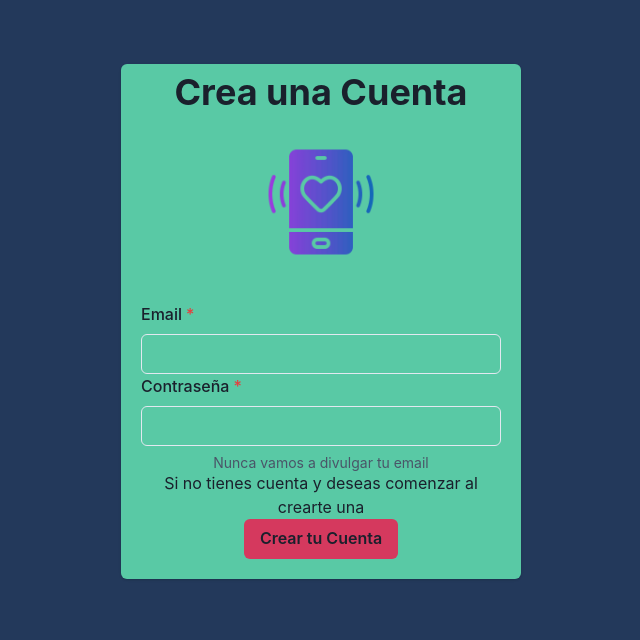
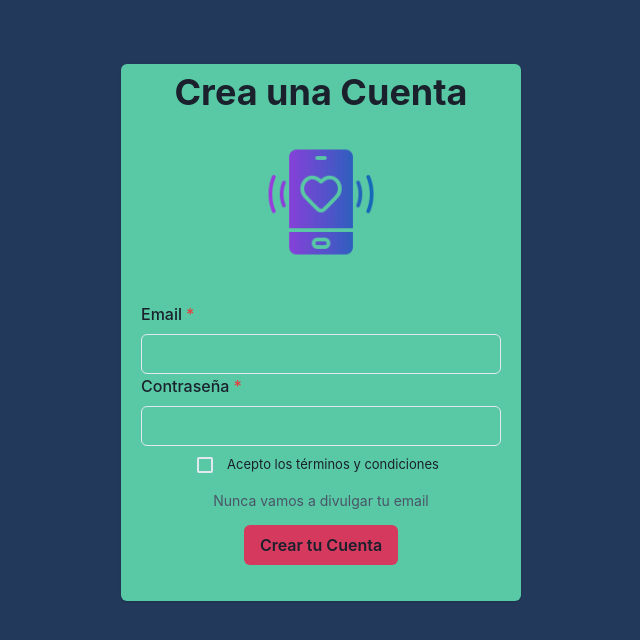
Before and after one commit to fermuzadev/wm-front-app, a React (Vite) app: page /signup in a window 1280 px wide. Shown: the top 640 px of the page, without its empty margins (319-959 px from the left). Built offline with nearby package versions, Linux system fonts and the light colour scheme.

Commit message:
register working

```diff
--- a/src/pages/Signup.jsx
+++ b/src/pages/Signup.jsx
@@ -1,3 +1,5 @@
+import { useNavigate } from "react-router-dom";
+
 import {
   Card,
   Heading,
@@ -10,19 +12,82 @@ import {
   Input,
   FormLabel,
   FormHelperText,
+  Alert,
+  Checkbox,
+  Spinner,
 } from "@chakra-ui/react";
 
 import { useState } from "react";
 
 export default function Signup() {
-  const [input, setInput] = useState(["", ""]);
+  const [email, setEmail] = useState();
+  const [password, setPassword] = useState();
+  const [tyc, setTyc] = useState(false);
+  const [isEmailValid, setIsEmailValid] = useState(true);
+  const [isTycValid, setIsTycValid] = useState(true);
+  const [isPasswordValid, setIsPasswordValid] = useState(true);
+  const [loading, setLoading] = useState(false);
 
-  const handleEmailChange = (e) => setInput([e.target.value, ...input]);
-  const handlePasswordChange = (e) => setInput([...input, e.target.value]);
+  const navigate = useNavigate();
+
+  const validatePassword = () => {
+    // Define your password requirements
+    const minLength = 8;
+    const hasUpperCase = /[A-Z]/.test(password);
+    const hasLowerCase = /[a-z]/.test(password);
+    const hasDigit = /\d/.test(password);
+    const hasSpecialChar = /[!@#$%^&*()_+{}\[\]:;<>,.?~\\/-]/.test(password);
+
+    // Check if all requirements are met
+    const isValid =
+      password.length >= minLength &&
+      hasUpperCase &&
+      hasLowerCase &&
+      hasDigit &&
+      hasSpecialChar;
+
+    return isValid;
+  };
+
+  const handleEmailChange = (e) => setEmail(e.target.value);
+
+  const handlePasswordChange = (e) => setPassword(e.target.value);
 
   const handleSubmit = () => {
-    // const data = { email: input[0], password: input[1] };
-    // return writeJson(data);
+    const emailRegex = /^\S+@\S+\.\S+$/;
+    const emailOk = emailRegex.test(email);
+    const passOk = validatePassword();
+
+    if (emailOk && passOk) {
+      if (tyc) {
+        fetchPost();
+        setLoading(true);
+        setTimeout(() => navigate("/login"), 3000);
+        console.log("todo bien, redireccionando a Login");
+      } else {
+        setIsTycValid(false);
+        console.log("TyC Malo");
+      }
+    } else {
+      if (!emailOk) {
+        setIsEmailValid(false);
+        console.log("email malo");
+      }
+      if (!passOk) {
+        setIsPasswordValid(false);
+        console.log("pass malo");
+      }
+    }
+  };
+
+  const fetchPost = async () => {
+    fetch(import.meta.env.VITE_FETCH_URL, {
+      method: "POST",
+      headers: {
+        "Content-Type": "application/json",
+      },
+      body: JSON.stringify({ email: email, password: password, tyc: true }),
+    }).then((response) => console.log(response.status));
   };
 
   return (
@@ -37,20 +102,53 @@ export default function Signup() {
           width="120px"
           margin="5% auto"
         />
+        {loading && (
+          <Spinner position="absolute" top="50%" size="xl" alignSelf="center" />
+        )}
         <Box m="5%">
           <FormControl isRequired>
             <FormLabel>Email</FormLabel>
             <Input id="email" type="email" onChange={handleEmailChange} />
+            {!isEmailValid && (
+              <Alert
+                color="red"
+                p={1}
+                status="error"
+                backgroundColor="transparent"
+              >
+                El email es inválido, por favor ingrese otro
+              </Alert>
+            )}
             <FormLabel>Contraseña</FormLabel>
             <Input
               id="password"
               type="password"
               onChange={handlePasswordChange}
             />
+            {!isPasswordValid && (
+              <Alert p={1} status="error" backgroundColor="transparent">
+                <Text color="red" fontSize="13px">
+                  El password es inválido, por favor ingrese uno que contenga 8
+                  caracteres como mínimo, con mayúsculas, minúsculas, símbolos y
+                  letras.
+                </Text>
+              </Alert>
+            )}
+            <Checkbox
+              p="0.2em"
+              onChange={() => {
+                const change = !tyc;
+                setTyc(change);
+                change && setIsTycValid(true);
+              }}
+            >
+              <Text color={!isTycValid && "red"} fontSize="13px" p="0.5em">
+                Acepto los términos y condiciones
+              </Text>
+            </Checkbox>
             <FormHelperText>Nunca vamos a divulgar tu email</FormHelperText>
           </FormControl>
-          <Text>Si no tienes cuenta y deseas comenzar al crearte una</Text>
-          <Button bg="#d5395e" onClick={handleSubmit}>
+          <Button bg="#d5395e" onClick={handleSubmit} m="1em">
             Crear tu Cuenta
           </Button>
         </Box>
```
Also changed, not shown: .eslintrc.cjs, 1 other file (tests, documents, lock files or other folders).
